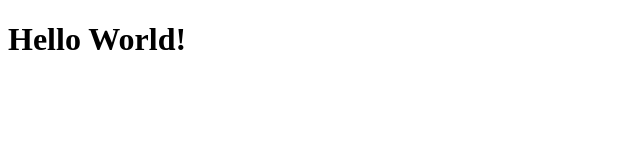
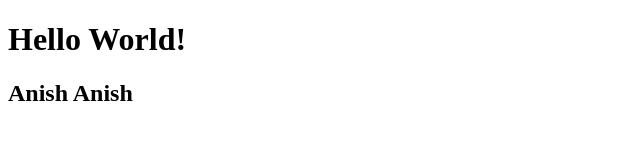
Before and after one commit to AnishN456/IndexPage, a plain HTML site: page index.html in a window 1280 px wide. Shown: the whole page, without its empty margins (0-640 px from the left). Drawn offline with Linux system fonts and the light colour scheme.

Commit message:
Updated index.html

```diff
--- a/index.html
+++ b/index.html
@@ -7,5 +7,6 @@
 </head>
 <body>
     <h1>Hello World!</h1>
+    <h2>Anish Anish</h2>
 </body>
 </html>
```
